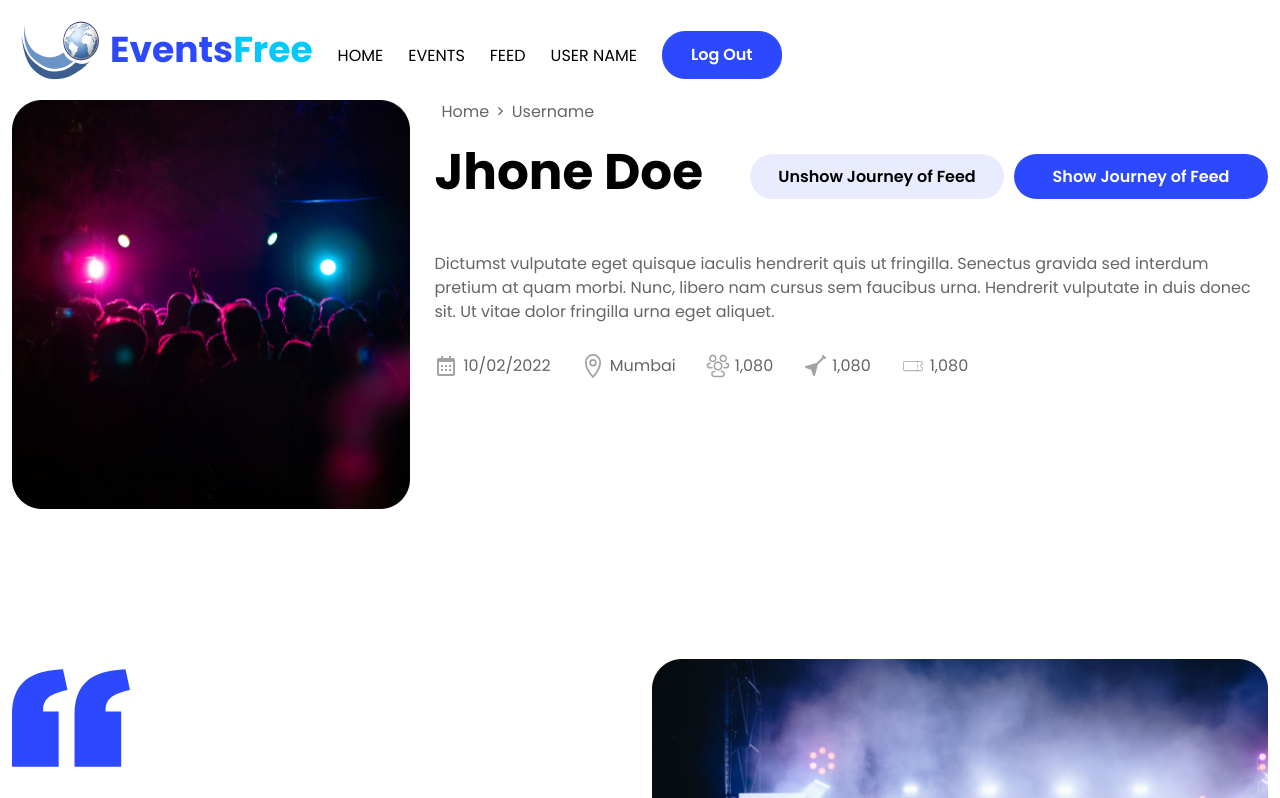
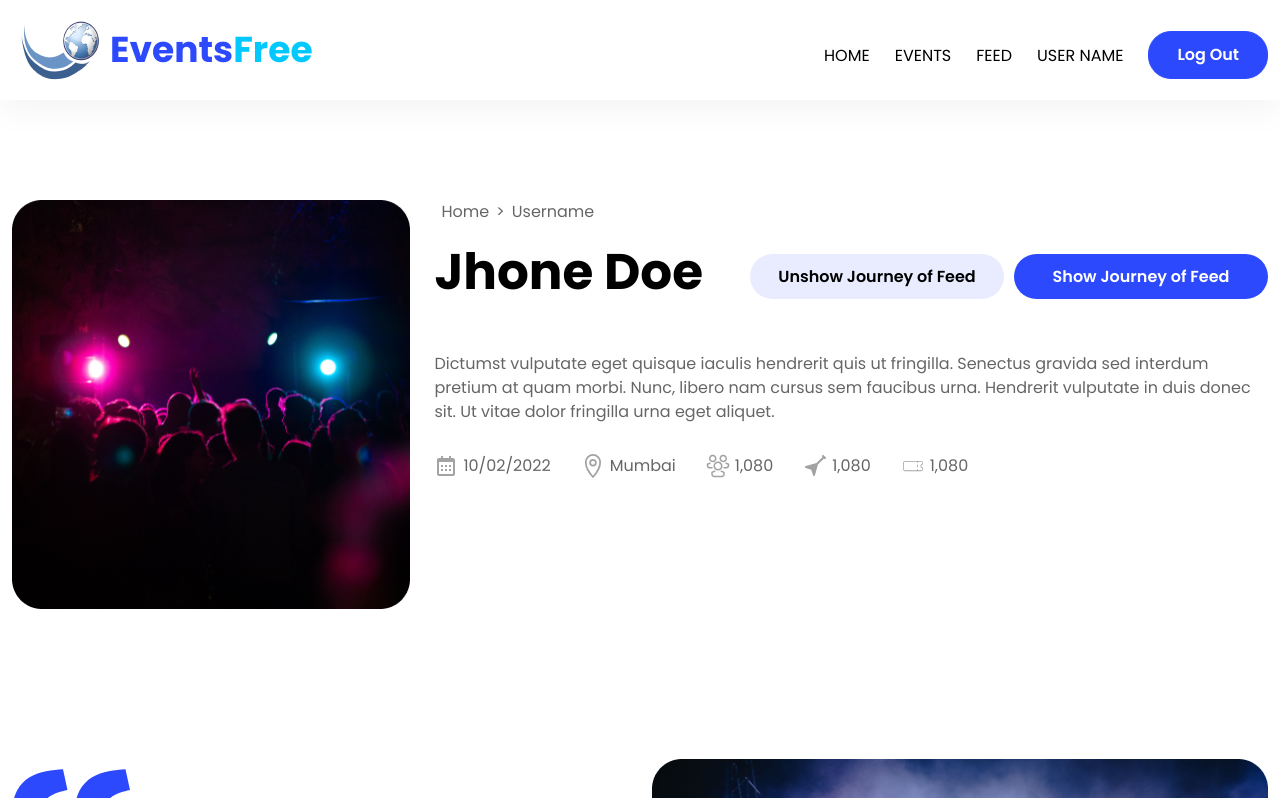
Before and after one commit to sachinsiwach502/event-free, a plain HTML site: page index.html in a window 1280 px wide. Shown: the top 798 px of the page. Drawn offline with Linux system fonts and the light colour scheme.

Commit message:
new change

```diff
--- a/assets/css/style.css
+++ b/assets/css/style.css
@@ -660,9 +660,9 @@ li {
     } */
 }
 
-.fixed {
+/* .fixed {
     position: fixed;
     top: 0%;
     z-index: 2;
     width: max-content;
-}
+} */
```
